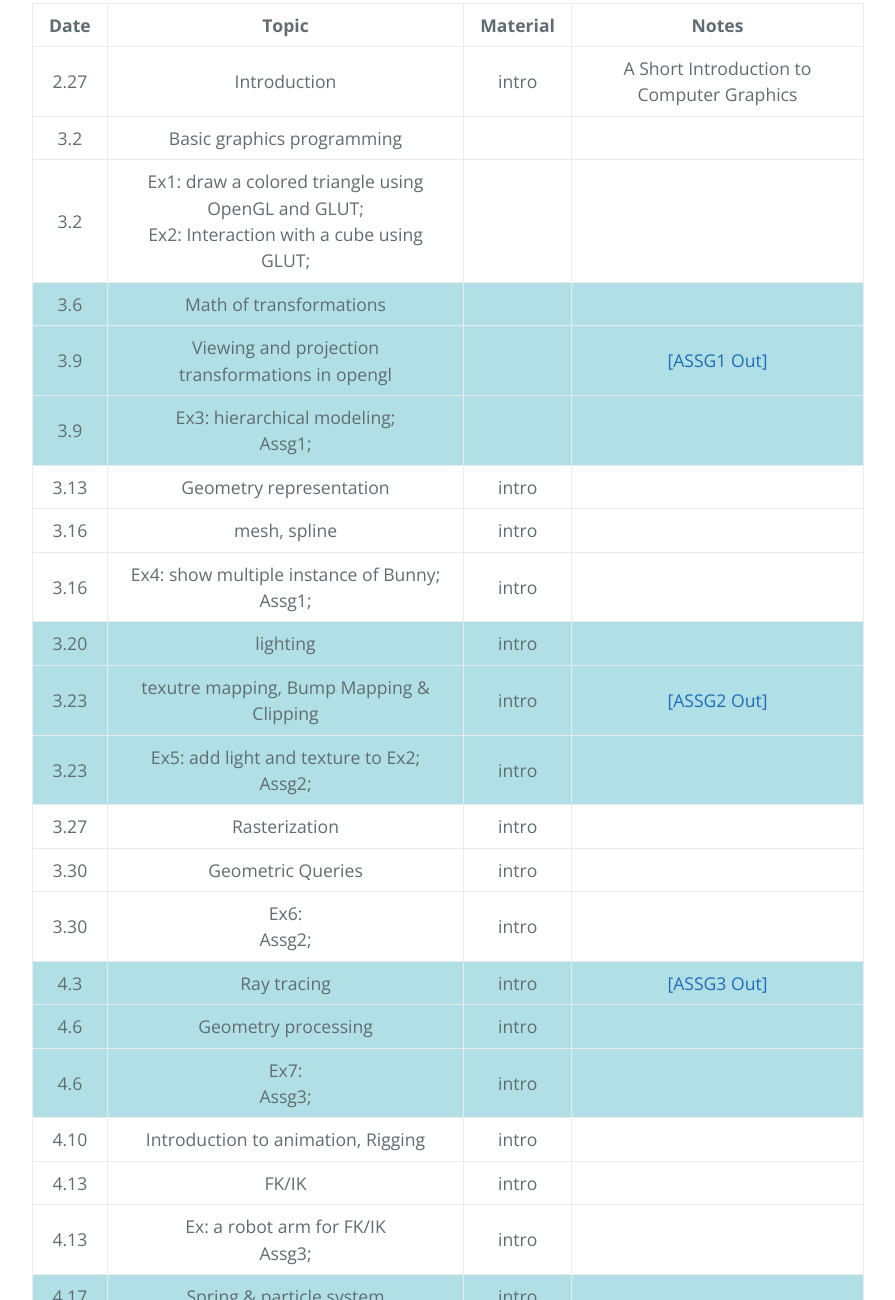
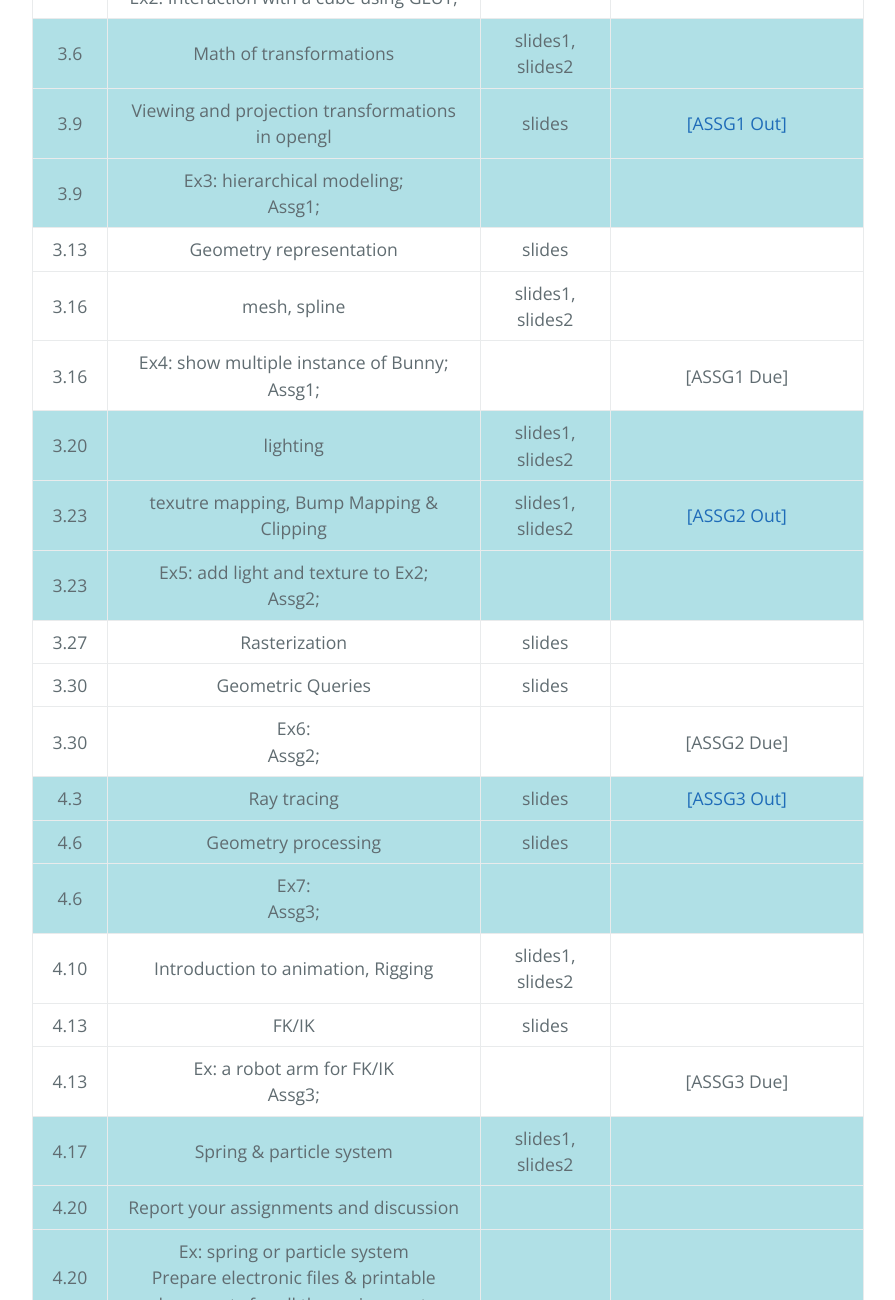
Before and after one commit to jjcao/ComputerGraphics, a plain HTML site: page index.html in a window 1280 px wide. Shown: the part 1500-2800 px from the top of the page, without its empty margins (192-1087 px from the left). Drawn offline with nearby package versions, Linux system fonts and the light colour scheme.

Commit message:
no message

```diff
--- a/index.html
+++ b/index.html
@@ -37,7 +37,7 @@
     该课程为32学时（+24学时上机实习）的课程，整个课程内容涵盖图象处理、计算机视觉、计算机图形学。应用为主，理论为辅，提倡大家多动手实验，积极解决实际问题。通过这门课程的学习，你将会学习到图像处理、计算机视觉、计算机图形学的基本知识，学习和掌握一定的编程技能。
     如想了解更多有关图形图像的信息，可以关注我们的<a href="http://cggi.dlut.edu.cn/">实验室网站</a>。</p>
 <p><a href="https://piazza.com/class/inlcraj4ynw4qd">答疑和提交作业电子版本的网站</a></p>
-<p><b><a href="https://github.com/jjcao/ComputerGraphics/blob/gh-pages/_homeworks/teamAssignments.docx?raw=true">作业（Assignments）：根据指定内容，编写程序，运行程序，形成文档和动画。直接从网络或者他人处拷贝的0分！</a></b> 2人1组；4.20作业汇报（每组5分钟，用PPT，可展示动画等, …）；4.20上课时交作业打印版，要求参见第一次课的PPT。</p>
+<p><b><a href="https://github.com/jjcao/ComputerGraphics/blob/gh-pages/_homeworks/teamAssignments.docx?raw=true">作业（Assignments）：根据指定内容，编写程序，运行程序，形成文档和动画。直接从网络或者他人处拷贝的0分！</a></b> 2人1组；4.20作业汇报（每组5分钟，用PPT，可展示动画等, …）；5.1前作业交打印版，要求参见第一次课的PPT。</p>
 <hr>
 
 <h3>
@@ -72,24 +72,9 @@
 
 <hr>
 
-<h2>
-<a id="课程要求" class="anchor" href="#%E8%AF%BE%E7%A8%8B%E8%A6%81%E6%B1%82" aria-hidden="true"><span class="octicon octicon-link"></span></a><strong>课程要求</strong>
-</h2>
-
-<p>要完成这门课程的学习，你可能需要掌握如下技能：</p>
-
-<blockquote>
-<pre><code>* 一定MatLab基础
-* 一定的C++/C基础
-* OpenCV and OpenGL
-* Python等脚本语言(非必须,但是推荐学习，对就业帮助很大，numpy+Opencv+PyOpenGL+PyCUDA+Pymatplotlib+django，可以wiki了解)
-</code></pre>
-</blockquote>
-
-<hr>
 
 <h2>
-<a id="Syllabus" class="anchor" href="#%E8%AF%BE%E7%A8%8Bppt" aria-hidden="true"><span class="octicon octicon-link"></span></a><strong>课程PPT</strong>
+<a id="Syllabus" class="anchor" href="#%E8%AF%BE%E7%A8%8Bppt" aria-hidden="true"><span class="octicon octicon-link"></span></a><strong>Syllabus</strong>
 </h2>
 
 <table>
@@ -105,13 +90,13 @@
 <tr>
 <td>2.27</td>
 <td>Introduction</td>
-<td>intro</td>
+<td>slides</td>
 <td>A Short Introduction to Computer Graphics</td>
 </tr>
 <tr>
 <td>3.2</td>
 <td>Basic graphics programming</td>
-<td></td>
+<td>slides1, slides2</td>
 <td>&nbsp;</td>
 </tr>
 <tr>
@@ -124,13 +109,13 @@
 <tr style="background-color:powderblue;">
 <td>3.6</td>
 <td>Math of transformations</td>
-<td></td>
+<td>slides1, slides2</td>
 <td>&nbsp;</td>
 </tr>
 <tr style="background-color:powderblue;">
 <td>3.9</td>
 <td>Viewing and projection transformations in opengl</td>
-<td></td>
+<td>slides</td>
 <td><a href="https://github.com/jjcao/ComputerGraphics/blob/gh-pages/_homeworks/Hao Li-CSCI 420-Ex1-Height Fields-cimg-libjpeg-vc15-starterCode.rar?raw=true">[ASSG1 Out]</a></td>
 </tr>
 <tr style="background-color:powderblue;">
@@ -143,51 +128,51 @@
 <tr>
 <td>3.13</td>
 <td>Geometry representation</td>
-<td>intro</td>
+<td>slides</td>
 <td>&nbsp;</td>
 </tr>
 <tr>
 <td>3.16</td>
 <td>mesh, spline</td>
-<td>intro</td>
+<td>slides1, slides2</td>
 <td>&nbsp;</td>
 </tr>
 <tr>
 <td>3.16</td>
 <td>Ex4: show multiple instance of Bunny;<br />
     Assg1;</td>
-<td>intro</td>
 <td>&nbsp;</td>
+<td>[ASSG1 Due]</td>
 </tr>
 <tr style="background-color:powderblue;">
 <td>3.20</td>
 <td>lighting</td>
-<td>intro</td>
+<td>slides1, slides2</td>
 <td>&nbsp;</td>
 </tr>
 <tr style="background-color:powderblue;">
 <td>3.23</td>
 <td>texutre mapping, Bump Mapping &amp; Clipping</td>
-<td>intro</td>
+<td>slides1, slides2</td>
 <td><a href="https://github.com/jjcao/ComputerGraphics/blob/gh-pages/_homeworks/Hao Li-CSCI 420-Ex1-Height Fields-cimg-libjpeg-vc15-starterCode.rar?raw=true">[ASSG2 Out]</a></td>
 </tr>
 <tr style="background-color:powderblue;">
 <td>3.23</td>
 <td>Ex5: add light and texture to Ex2;<br />
     Assg2;</td>
-<td>intro</td>
+<td>&nbsp;</td>
 <td>&nbsp;</td>
 </tr>
 <tr>
 <td>3.27</td>
 <td>Rasterization</td>
-<td>intro</td>
+<td>slides</td>
 <td>&nbsp;</td>
 </tr>
 <tr>
 <td>3.30</td>
 <td>Geometric Queries</td>
-<td>intro</td>
+<td>slides</td>
 <td>&nbsp;</td>
 </tr>
 <tr>
@@ -195,19 +180,19 @@
 <td>Ex6:
     <br />
     Assg2;</td>
-<td>intro</td>
 <td>&nbsp;</td>
+<td>[ASSG2 Due]</td>
 </tr>
 <tr style="background-color:powderblue;">
 <td>4.3</td>
 <td>Ray tracing</td>
-<td>intro</td>
+<td>slides</td>
 <td><a href="https://github.com/jjcao/ComputerGraphics/blob/gh-pages/_homeworks/Hao Li-CSCI 420-Ex1-Height Fields-cimg-libjpeg-vc15-starterCode.rar?raw=true">[ASSG3 Out]</a></td>
 </tr>
 <tr style="background-color:powderblue;">
 <td>4.6</td>
 <td>Geometry processing</td>
-<td>intro</td>
+<td>slides</td>
 <td>&nbsp;</td>
 </tr>
 <tr style="background-color:powderblue;">
@@ -215,45 +200,45 @@
 <td>Ex7:
     <br />
     Assg3;</td>
-<td>intro</td>
+<td>&nbsp;</td>
 <td>&nbsp;</td>
 </tr>
 <tr>
 <td>4.10</td>
 <td>Introduction to animation, Rigging</td>
-<td>intro</td>
+<td>slides1, slides2</td>
 <td>&nbsp;</td>
 </tr>
 <tr>
 <td>4.13</td>
 <td>FK/IK</td>
-<td>intro</td>
+<td>slides</td>
 <td>&nbsp;</td>
 </tr>
 <tr>
 <td>4.13</td>
 <td>Ex: a robot arm for FK/IK<br />
     Assg3;</td>
-<td>intro</td>
 <td>&nbsp;</td>
+<td>[ASSG3 Due]</td>
 </tr>
 <tr style="background-color:powderblue;">
 <td>4.17</td>
 <td>Spring &amp; particle system</td>
-<td>intro</td>
+<td>slides1, slides2</td>
 <td>&nbsp;</td>
 </tr>
 <tr style="background-color:powderblue;">
 <td>4.20</td>
-<td>Disscussion</td>
-<td>intro</td>
+<td>Report your assignments and discussion</td>
+<td>&nbsp;</td>
 <td>&nbsp;</td>
 </tr>
 <tr style="background-color:powderblue;">
 <td>4.20</td>
 <td>Ex: spring or particle system<br />
-    Assg3;</td>
-<td>intro</td>
+    Prepare electronic files &amp; printable documents for all the assignments</td>
+<td>&nbsp;</td>
 <td>&nbsp;</td>
 </tr>
 </tbody>
```
